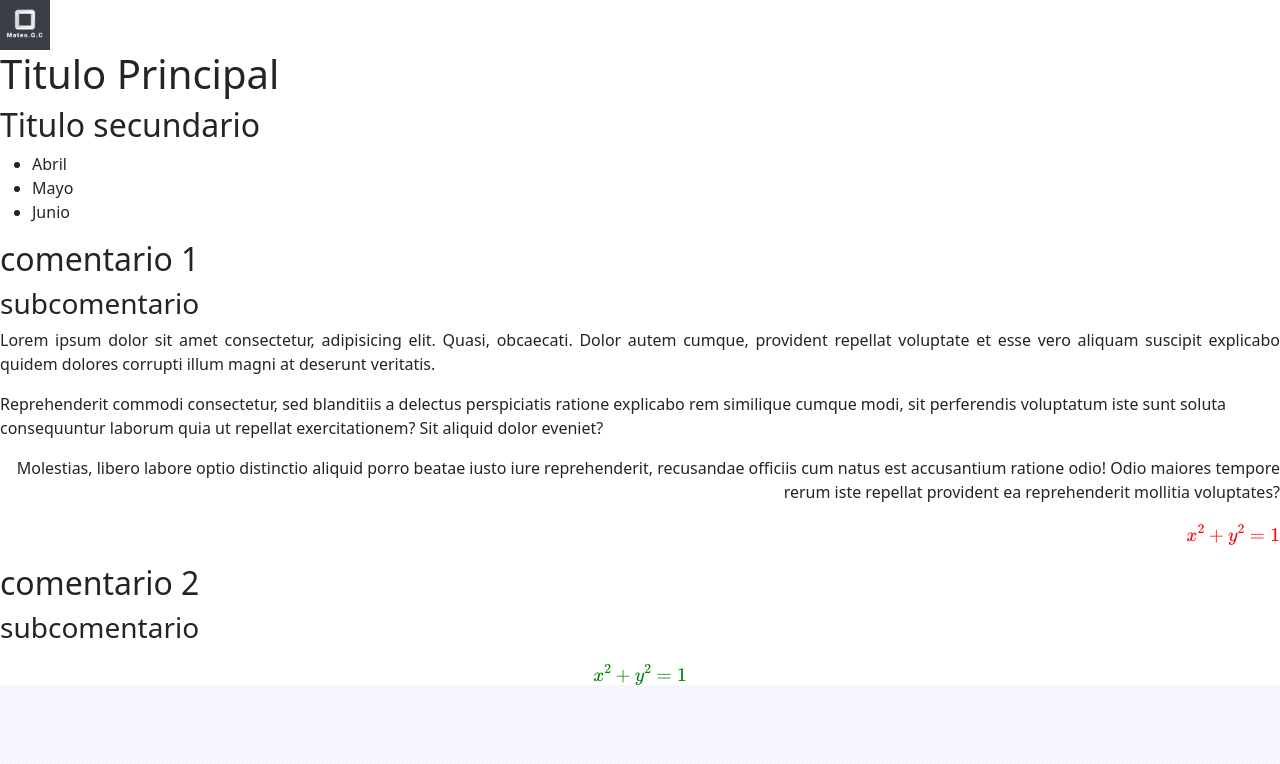
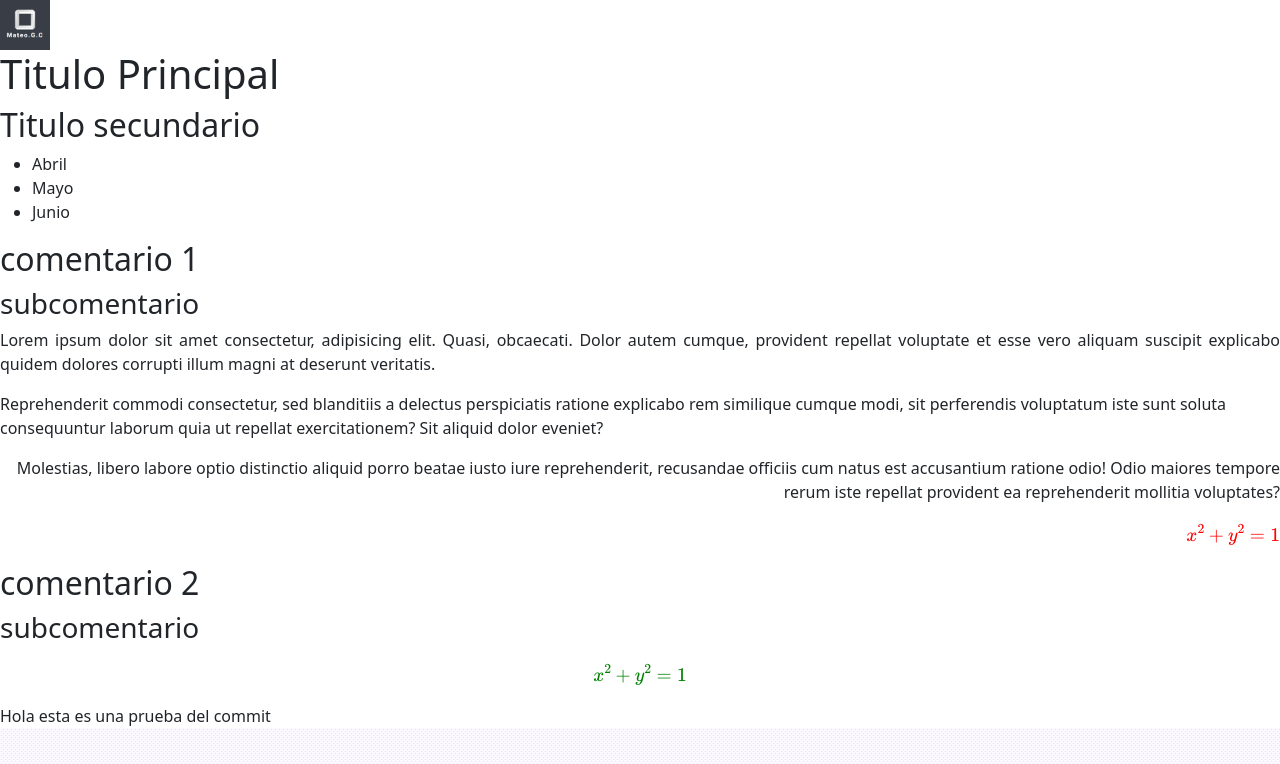
Before and after one commit to MateoGC-04/Git-prueba, a plain HTML site: page index.html in a window 1280 px wide. Shown: the top 764 px of the page. Drawn offline with nearby package versions, Linux system fonts and the light colour scheme; a script that the page names is missing.

Commit message:
prueba 1.0.2

```diff
--- a/index.html
+++ b/index.html
@@ -41,6 +41,7 @@
   <h2>comentario 2</h2>
   <h3>subcomentario</h3>
   <p class="math2">$$ x^2+y^2=1$$</p>
+  <p>Hola esta es una prueba del commit</p>
 
 
 
```
